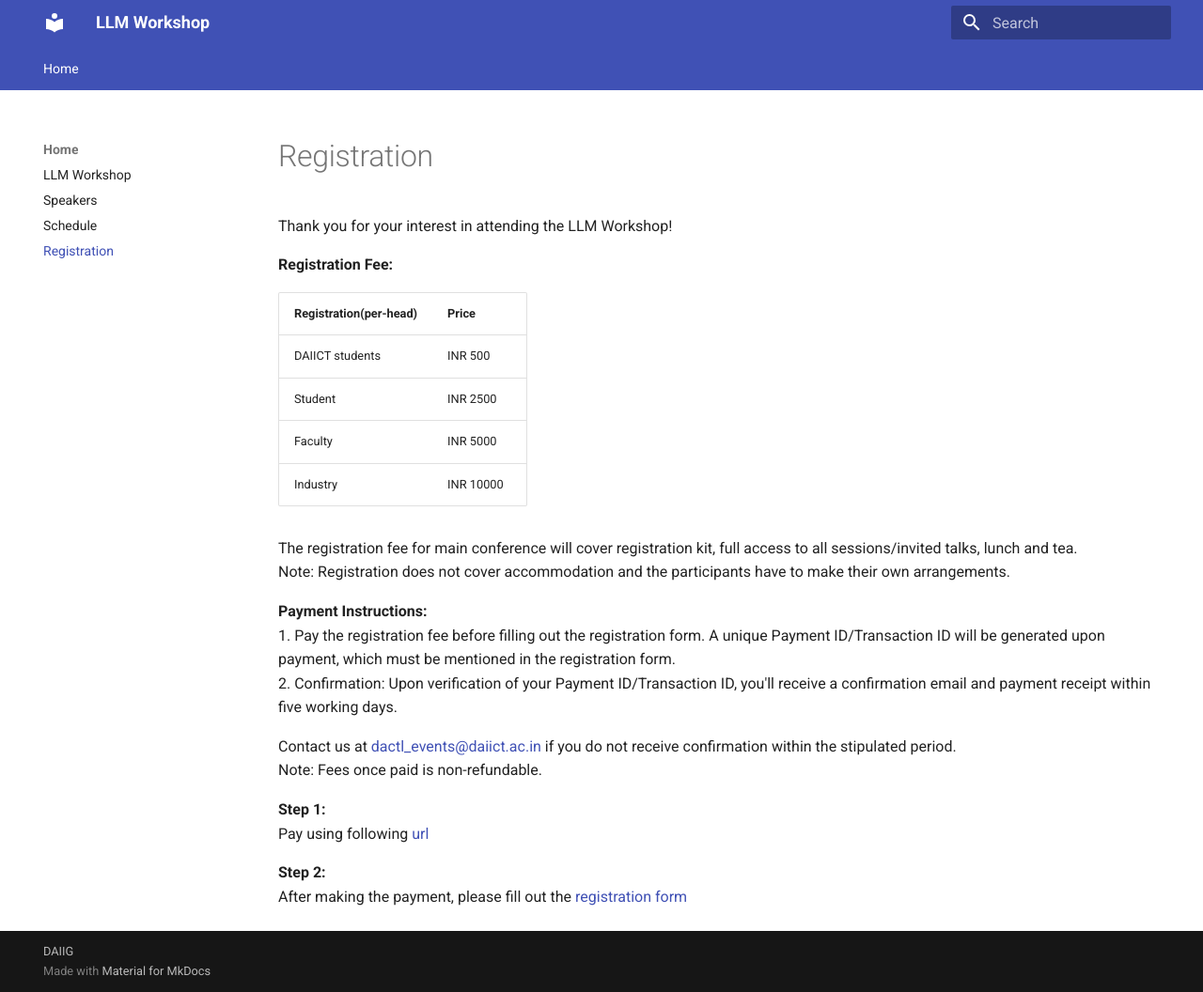
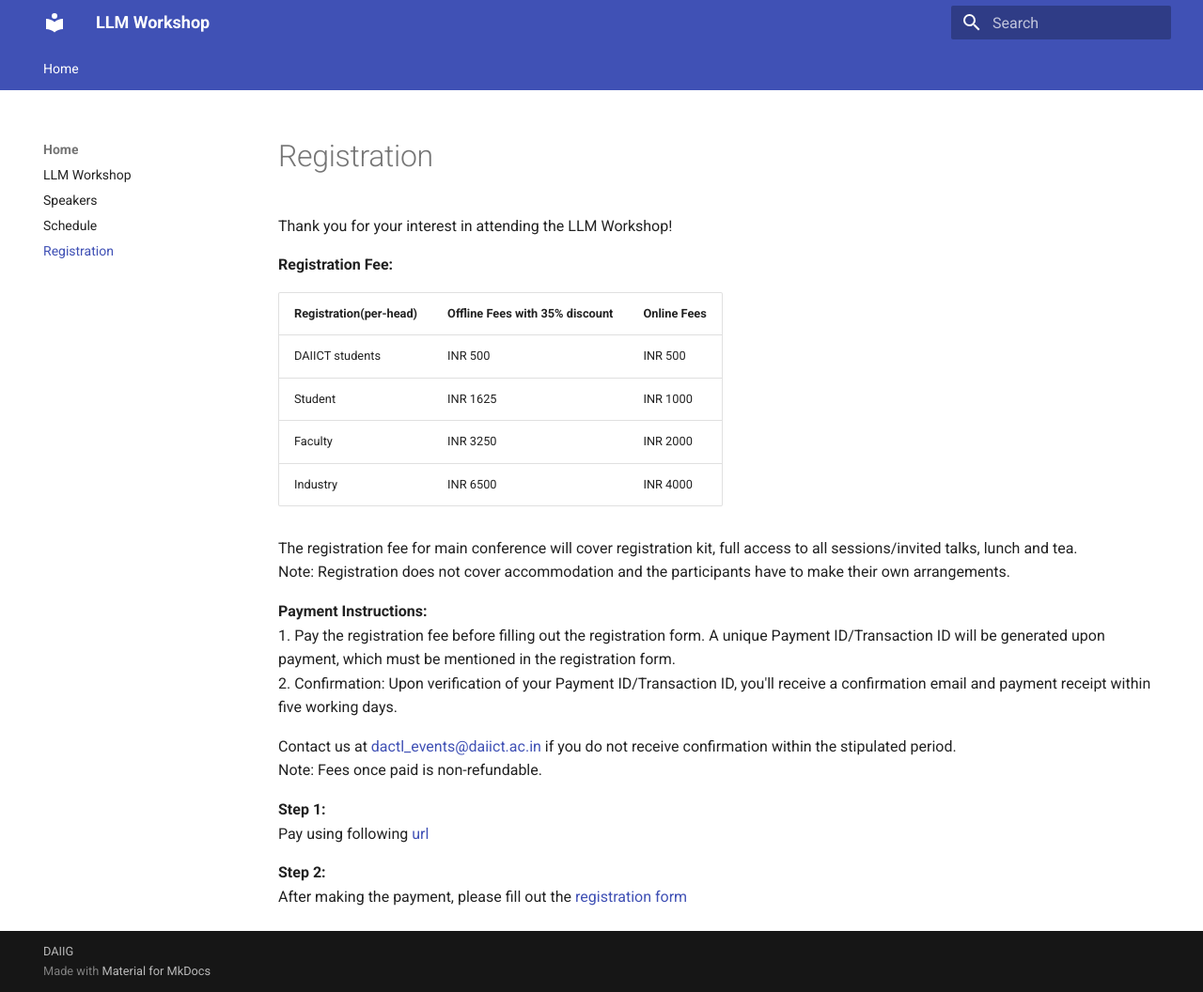
Before and after one commit to KDM-LAB/daaig-website, an MkDocs documentation site: the page built from docs/registration.md, in a window 1280 px wide and 1056 px high. Shown: the whole window at 94% size. Built offline with MkDocs 1.6.1 and Material for MkDocs 9.7.7, drawn with Linux system fonts in a browser that asks for light colours.

Commit message:
update registration

```diff
--- a/docs/registration.md
+++ b/docs/registration.md
@@ -7,12 +7,12 @@ Thank you for your interest in attending the LLM Workshop!
 
 **Registration Fee:**
 
-| Registration(per-head) | Price     |
-|------------------------|-----------|
-| DAIICT students        | INR 500   |
-| Student                | INR 2500  |
-| Faculty                | INR 5000  |
-| Industry               | INR 10000 |
+| Registration(per-head) | Offline Fees with 35% discount | Online Fees |
+|------------------------|--------------------------|-------------|
+| DAIICT students        | INR 500                  | INR 500     |
+| Student                | INR 1625                 | INR 1000    |
+| Faculty                | INR 3250                 | INR 2000    |
+| Industry               | INR 6500                 | INR 4000    |
 
 
 The registration fee for main conference will cover registration kit, full access to all sessions/invited talks, lunch and tea.
```
Also changed, not shown: docs/schedule.md (+1 -0 lines).
